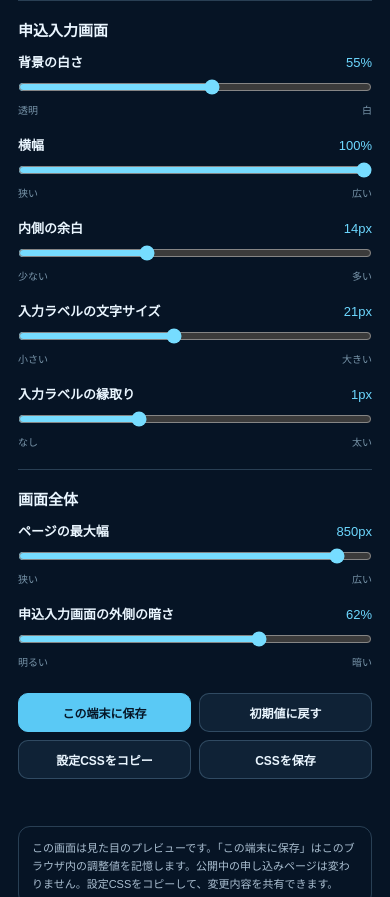
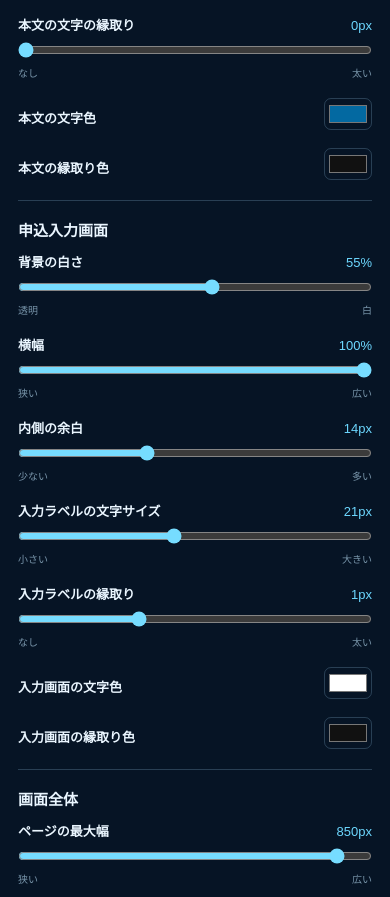
Before and after one commit to PeyHappylife/northern-light-meeting, a plain HTML site: page cloudflare/meeting/customizer.html in a window 390 px wide. Shown: the part 1103-2000 px from the top of the page. Drawn offline with Linux system fonts and the light colour scheme; no server answers.

Commit message:
Unify meeting card widths and add text color controls

```diff
--- a/cloudflare/meeting/customizer.html
+++ b/cloudflare/meeting/customizer.html
@@ -26,6 +26,7 @@
     .field label { font-size: 13px; font-weight: 600; }
     output { color: var(--blue); font-size: 13px; font-variant-numeric: tabular-nums; white-space: nowrap; }
     input[type=range] { width: 100%; margin: 0; accent-color: #76dcff; cursor: pointer; }
+    input[type=color] { width: 48px; height: 32px; padding: 2px; border: 1px solid var(--line); border-radius: 7px; background: transparent; cursor: pointer; }
     .range-ends { display: flex; justify-content: space-between; color: #7895aa; font-size: 10px; margin-top: 3px; }
     .actions { display: grid; grid-template-columns: 1fr 1fr; gap: 8px; margin-top: 24px; }
     .actions button, .view-switch button { border: 1px solid var(--line); color: var(--ink); background: rgba(133, 205, 250, .08); padding: 10px 12px; border-radius: 10px; font-size: 12px; font-weight: 700; }
@@ -74,6 +75,8 @@
         <div class="field"><div class="field-head"><label for="cardGap">カード同士の間隔</label><output for="cardGap" id="cardGap-value"></output></div><input type="range" id="cardGap" min="0" max="28" step="1" value="10"><div class="range-ends"><span>狭い</span><span>広い</span></div></div>
         <div class="field"><div class="field-head"><label for="dateSize">日付の文字サイズ</label><output for="dateSize" id="dateSize-value"></output></div><input type="range" id="dateSize" min="14" max="34" step="0.2" value="19.2"><div class="range-ends"><span>小さい</span><span>大きい</span></div></div>
         <div class="field"><div class="field-head"><label for="dateOutline">日付の文字の縁取り</label><output for="dateOutline" id="dateOutline-value"></output></div><input type="range" id="dateOutline" min="0" max="3" step="0.1" value="1"><div class="range-ends"><span>なし</span><span>太い</span></div></div>
+        <div class="field"><div class="field-head"><label for="dateColor">日付の文字色</label><input type="color" id="dateColor" value="#ffffff"></div></div>
+        <div class="field"><div class="field-head"><label for="dateOutlineColor">日付の縁取り色</label><input type="color" id="dateOutlineColor" value="#111111"></div></div>
       </div>
 
       <div class="group"><h2>イベント詳細カード</h2>
@@ -81,6 +84,8 @@
         <div class="field"><div class="field-head"><label for="detailPadding">内側の余白</label><output for="detailPadding" id="detailPadding-value"></output></div><input type="range" id="detailPadding" min="4" max="32" step="1" value="14"><div class="range-ends"><span>少ない</span><span>多い</span></div></div>
         <div class="field"><div class="field-head"><label for="detailSize">本文の文字サイズ</label><output for="detailSize" id="detailSize-value"></output></div><input type="range" id="detailSize" min="12" max="30" step="1" value="18"><div class="range-ends"><span>小さい</span><span>大きい</span></div></div>
         <div class="field"><div class="field-head"><label for="detailOutline">本文の文字の縁取り</label><output for="detailOutline" id="detailOutline-value"></output></div><input type="range" id="detailOutline" min="0" max="3" step="0.1" value="0"><div class="range-ends"><span>なし</span><span>太い</span></div></div>
+        <div class="field"><div class="field-head"><label for="detailColor">本文の文字色</label><input type="color" id="detailColor" value="#0369a1"></div></div>
+        <div class="field"><div class="field-head"><label for="detailOutlineColor">本文の縁取り色</label><input type="color" id="detailOutlineColor" value="#111111"></div></div>
       </div>
 
       <div class="group"><h2>申込入力画面</h2>
@@ -89,6 +94,8 @@
         <div class="field"><div class="field-head"><label for="formPadding">内側の余白</label><output for="formPadding" id="formPadding-value"></output></div><input type="range" id="formPadding" min="4" max="32" step="1" value="14"><div class="range-ends"><span>少ない</span><span>多い</span></div></div>
         <div class="field"><div class="field-head"><label for="formSize">入力ラベルの文字サイズ</label><output for="formSize" id="formSize-value"></output></div><input type="range" id="formSize" min="14" max="30" step="1" value="21"><div class="range-ends"><span>小さい</span><span>大きい</span></div></div>
         <div class="field"><div class="field-head"><label for="formOutline">入力ラベルの縁取り</label><output for="formOutline" id="formOutline-value"></output></div><input type="range" id="formOutline" min="0" max="3" step="0.1" value="1"><div class="range-ends"><span>なし</span><span>太い</span></div></div>
+        <div class="field"><div class="field-head"><label for="formColor">入力画面の文字色</label><input type="color" id="formColor" value="#ffffff"></div></div>
+        <div class="field"><div class="field-head"><label for="formOutlineColor">入力画面の縁取り色</label><input type="color" id="formOutlineColor" value="#111111"></div></div>
       </div>
 
       <div class="group"><h2>画面全体</h2>
@@ -114,8 +121,10 @@
   <script>
     (function () {
       "use strict";
-      var ids = ["dateOpacity", "datePadding", "cardGap", "dateSize", "dateOutline", "detailOpacity", "detailPadding", "detailSize", "detailOutline", "formOpacity", "formWidth", "formPadding", "formSize", "formOutline", "contentWidth", "overlayOpacity"];
-      var defaults = { dateOpacity: 37.5, datePadding: 14, cardGap: 10, dateSize: 19.2, dateOutline: 1, detailOpacity: 37.5, detailPadding: 14, detailSize: 18, detailOutline: 0, formOpacity: 55, formWidth: 100, formPadding: 14, formSize: 21, formOutline: 1, contentWidth: 850, overlayOpacity: 62 };
+      var numericIds = ["dateOpacity", "datePadding", "cardGap", "dateSize", "dateOutline", "detailOpacity", "detailPadding", "detailSize", "detailOutline", "formOpacity", "formWidth", "formPadding", "formSize", "formOutline", "contentWidth", "overlayOpacity"];
+      var colorIds = ["dateColor", "dateOutlineColor", "detailColor", "detailOutlineColor", "formColor", "formOutlineColor"];
+      var ids = numericIds.concat(colorIds);
+      var defaults = { dateOpacity: 37.5, datePadding: 14, cardGap: 10, dateSize: 19.2, dateOutline: 1, dateColor: "#ffffff", dateOutlineColor: "#111111", detailOpacity: 37.5, detailPadding: 14, detailSize: 18, detailOutline: 0, detailColor: "#0369a1", detailOutlineColor: "#111111", formOpacity: 55, formWidth: 100, formPadding: 14, formSize: 21, formOutline: 1, formColor: "#ffffff", formOutlineColor: "#111111", contentWidth: 850, overlayOpacity: 62 };
       var storageKey = "northern-light-meeting-customizer-v2";
       var frame = document.getElementById("preview");
       var status = document.getElementById("status");
@@ -129,16 +138,19 @@
             saved.dateOutline = saved.formOutline = saved.outlineWidth;
           }
         }
-        if (saved && typeof saved === "object") ids.forEach(function (id) {
+        if (saved && typeof saved === "object") numericIds.forEach(function (id) {
           var input = document.getElementById(id);
           var n = Number(saved[id]);
           if (Number.isFinite(n) && n >= Number(input.min) && n <= Number(input.max)) current[id] = n;
+        });
+        if (saved && typeof saved === "object") colorIds.forEach(function (id) {
+          if (typeof saved[id] === "string" && /^#[0-9a-f]{6}$/i.test(saved[id])) current[id] = saved[id];
         });
       } catch (_) {}
 
       function alpha(n) { return (n / 100).toFixed(3); }
       function css() {
-        var rules = ["/* NorthernLight Meeting 調整設定 */"];
+        var rules = ["/* NorthernLight Meeting 調整設定 */", ".selector-section { width: 100% !important; max-width: 576px !important; }", ".event-radio-label { width: calc(100% + 30px) !important; max-width: 576px !important; }", "@media (min-width: 769px) { .event-radio-label { width: calc(100% + 34px) !important; } }", ".details-panel { width: 100% !important; max-width: 576px !important; }", ".form-panel:not(.success-full) { width: calc(100% + 8px) !important; max-width: 576px !important; }"];
         if (current.dateOpacity !== defaults.dateOpacity) {
           rules.push(".event-radio-label { background: rgba(255,255,255," + alpha(current.dateOpacity) + ") !important; }");
           rules.push(".event-radio-label.selected { background: rgba(240,249,255," + alpha(current.dateOpacity) + ") !important; }");
@@ -146,16 +158,19 @@
         if (current.datePadding !== defaults.datePadding) rules.push(".event-radio-label { padding: " + current.datePadding + "px 12px !important; }");
         if (current.cardGap !== defaults.cardGap) rules.push(".radio-container { gap: " + current.cardGap + "px !important; }");
         if (current.dateSize !== defaults.dateSize) rules.push(".evlabel-date { font-size: " + current.dateSize + "px !important; }");
-        if (current.dateOutline !== defaults.dateOutline) rules.push(".evlabel-date { -webkit-text-stroke: " + current.dateOutline + "px #111 !important; }");
+        if (current.dateColor !== defaults.dateColor) rules.push(".evlabel-date { color: " + current.dateColor + " !important; -webkit-text-fill-color: " + current.dateColor + " !important; }");
+        if (current.dateOutline !== defaults.dateOutline || current.dateOutlineColor !== defaults.dateOutlineColor) rules.push(".evlabel-date { -webkit-text-stroke: " + current.dateOutline + "px " + current.dateOutlineColor + " !important; }");
         if (current.detailOpacity !== defaults.detailOpacity) rules.push(".details-panel { background: rgba(255,255,255," + alpha(current.detailOpacity) + ") !important; }");
         if (current.detailPadding !== defaults.detailPadding) rules.push(".details-panel { padding: " + current.detailPadding + "px 12px !important; }");
-        if (current.detailSize !== defaults.detailSize) rules.push(".details-panel .event-time, .details-panel .event-venue, .details-panel .event-guest, .details-panel .event-description { font-size: " + current.detailSize + "px !important; }");
-        if (current.detailOutline !== defaults.detailOutline) rules.push(".details-panel .event-date, .details-panel .event-time, .details-panel .event-venue, .details-panel .event-guest, .details-panel .event-description { -webkit-text-stroke: " + current.detailOutline + "px #111 !important; paint-order: stroke fill; }");
+        if (current.detailSize !== defaults.detailSize) rules.push(".details-panel .event-date, .details-panel .event-time, .details-panel .event-venue, .details-panel .event-guest, .details-panel .event-description { font-size: " + current.detailSize + "px !important; }");
+        if (current.detailColor !== defaults.detailColor) rules.push(".details-panel .event-date, .details-panel .event-time, .details-panel .event-venue, .details-panel .event-guest, .details-panel .event-description { color: " + current.detailColor + " !important; -webkit-text-fill-color: " + current.detailColor + " !important; }");
+        if (current.detailOutline !== defaults.detailOutline || current.detailOutlineColor !== defaults.detailOutlineColor) rules.push(".details-panel .event-date, .details-panel .event-time, .details-panel .event-venue, .details-panel .event-guest, .details-panel .event-description { -webkit-text-stroke: " + current.detailOutline + "px " + current.detailOutlineColor + " !important; paint-order: stroke fill; }");
         if (current.formOpacity !== defaults.formOpacity) rules.push(".form-panel:not(.success-full) { background: rgba(255,255,255," + alpha(current.formOpacity) + ") !important; }");
         if (current.formWidth !== defaults.formWidth) rules.push(".form-panel:not(.success-full) { width: calc(" + current.formWidth + "% - 20px) !important; }");
         if (current.formPadding !== defaults.formPadding) rules.push(".form-panel:not(.success-full) { padding: " + (current.formPadding + 12) + "px " + (current.formPadding + 6) + "px !important; }");
         if (current.formSize !== defaults.formSize) rules.push("#form-panel-view .form-group.lg > label { font-size: " + current.formSize + "px !important; }");
-        if (current.formOutline !== defaults.formOutline) rules.push("#form-panel-view .form-title, #form-panel-view .form-group > label, #form-panel-view #panel-confirm h3, #form-panel-view #panel-confirm > p, #form-panel-view .confirm-lbl, #form-panel-view .confirm-val { -webkit-text-stroke: " + current.formOutline + "px #111 !important; }");
+        if (current.formColor !== defaults.formColor) rules.push("#form-panel-view .form-title, #form-panel-view .form-group > label, #form-panel-view #panel-confirm h3, #form-panel-view #panel-confirm > p, #form-panel-view .confirm-lbl, #form-panel-view .confirm-val { color: " + current.formColor + " !important; -webkit-text-fill-color: " + current.formColor + " !important; }");
+        if (current.formOutline !== defaults.formOutline || current.formOutlineColor !== defaults.formOutlineColor) rules.push("#form-panel-view .form-title, #form-panel-view .form-group > label, #form-panel-view #panel-confirm h3, #form-panel-view #panel-confirm > p, #form-panel-view .confirm-lbl, #form-panel-view .confirm-val { -webkit-text-stroke: " + current.formOutline + "px " + current.formOutlineColor + " !important; paint-order: stroke fill; }");
         if (current.contentWidth !== defaults.contentWidth) rules.push(".container { max-width: " + current.contentWidth + "px !important; }");
         if (current.overlayOpacity !== defaults.overlayOpacity) rules.push(".modal-overlay.active { background: rgba(15,23,42," + alpha(current.overlayOpacity) + ") !important; }");
         return rules.join("\n");
@@ -164,7 +179,7 @@
         ids.forEach(function (id) {
           var input = document.getElementById(id);
           input.value = current[id];
-          document.getElementById(id + "-value").textContent = current[id] + (id.indexOf("Opacity") >= 0 || id === "formWidth" ? "%" : "px");
+          if (numericIds.indexOf(id) >= 0) document.getElementById(id + "-value").textContent = current[id] + (id.indexOf("Opacity") >= 0 || id === "formWidth" ? "%" : "px");
         });
         try {
           var doc = frame.contentDocument;
@@ -175,9 +190,15 @@
           status.textContent = "";
         } catch (_) { status.textContent = "プレビューを開けません。同じサイト内でこのページを開いてください。"; }
       }
-      ids.forEach(function (id) {
+      numericIds.forEach(function (id) {
         document.getElementById(id).addEventListener("input", function (event) {
           current[id] = Number(event.target.value);
+          apply();
+        });
+      });
+      colorIds.forEach(function (id) {
+        document.getElementById(id).addEventListener("input", function (event) {
+          current[id] = event.target.value;
           apply();
         });
       });
```
